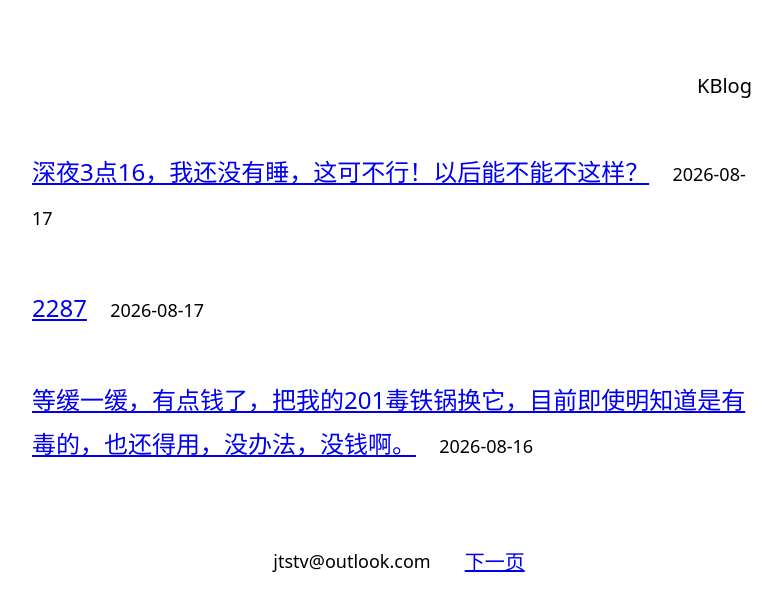
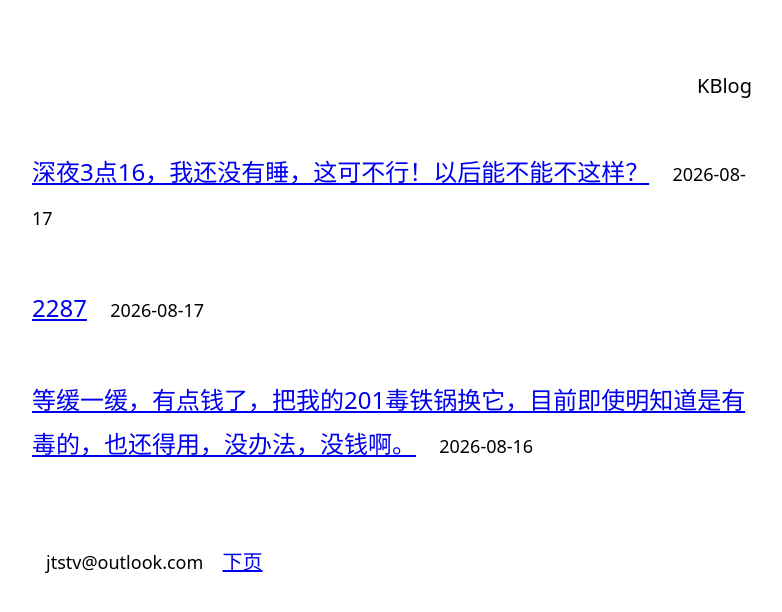
Before and after one commit to JTSTV/Jtstv.github.io, a Jekyll site: the page built from index.html, in a window 1280 px wide. Shown: the top 612 px of the page, without its empty margins (248-1030 px from the left). Built offline with Jekyll 4.4.1, drawn with Linux system fonts in a browser that asks for light colours; the list of posts is cut into pages by our own code.

Commit message:
更新 index.html

```diff
--- a/index.html
+++ b/index.html
@@ -9,7 +9,7 @@ layout: null
 <link rel="icon" href="data:,">
 <title>{{ site.SEOTitle }}</title>
 <meta name="description" content="{{ site.description }}">
-<meta name="keywords" content="{{ site.keywords }}">
+{% if site.keywords %}<meta name="keywords" content="{{ site.keywords }}">{% endif %}
 <link rel="canonical" href="{{ site.url }}{{ page.url }}">
 <style>
 body{font:20px system-ui,-apple-system,sans-serif;padding:56px 40px;line-height:2.2}
@@ -20,9 +20,7 @@ body{font:20px system-ui,-apple-system,sans-serif;padding:56px 40px;line-height:
 .post-link{font-size:24px;letter-spacing:0;line-height:1.1}
 .post-date-text{font-size:18px;margin-left:18px}
 .pagination{margin-top:72px}
-.pagination-inner{display:flex;gap:20px;justify-content:center;align-items:center}
 .pagination-email{font-size:18px;padding:0 14px}
-/* 仅保留图片自适应，不干涉其他原生元素 */
 img{max-width:100%;height:auto}
 @media(max-width:600px){
 body{padding:32px 24px}
@@ -30,7 +28,6 @@ body{padding:32px 24px}
 .post-item{margin-bottom:38px}
 .post-link{font-size:22px;line-height:1.1}
 .post-date-text{font-size:17px;margin-left:14px}
-.pagination-inner{gap:14px}
 .pagination-email{font-size:17px;padding:0 10px}
 }
 </style>
@@ -44,13 +41,11 @@ body{padding:32px 24px}
 <span class="post-date-text">{{ post.date | date:"%Y-%m-%d" }}</span>
 </div>
 {% endfor %}
-{% if paginator.total_pages >1 %}
+{% if paginator.total_pages > 1 %}
 <div class="pagination">
-<div class="pagination-inner">
-{% if paginator.previous_page %}<a href="{{ paginator.previous_page_path }}">上一页</a>{% endif %}
-<div class="pagination-email">jtstv@outlook.com</div>
-{% if paginator.next_page %}<a href="{{ paginator.next_page_path }}">下一页</a>{% endif %}
-</div>
+{% if paginator.previous_page %}<a href="{{ paginator.previous_page_path }}">上页</a>{% endif %}
+<span class="pagination-email">jtstv@outlook.com</span>
+{% if paginator.next_page %}<a href="{{ paginator.next_page_path }}">下页</a>{% endif %}
 </div>
 {% endif %}
 </div>
```
